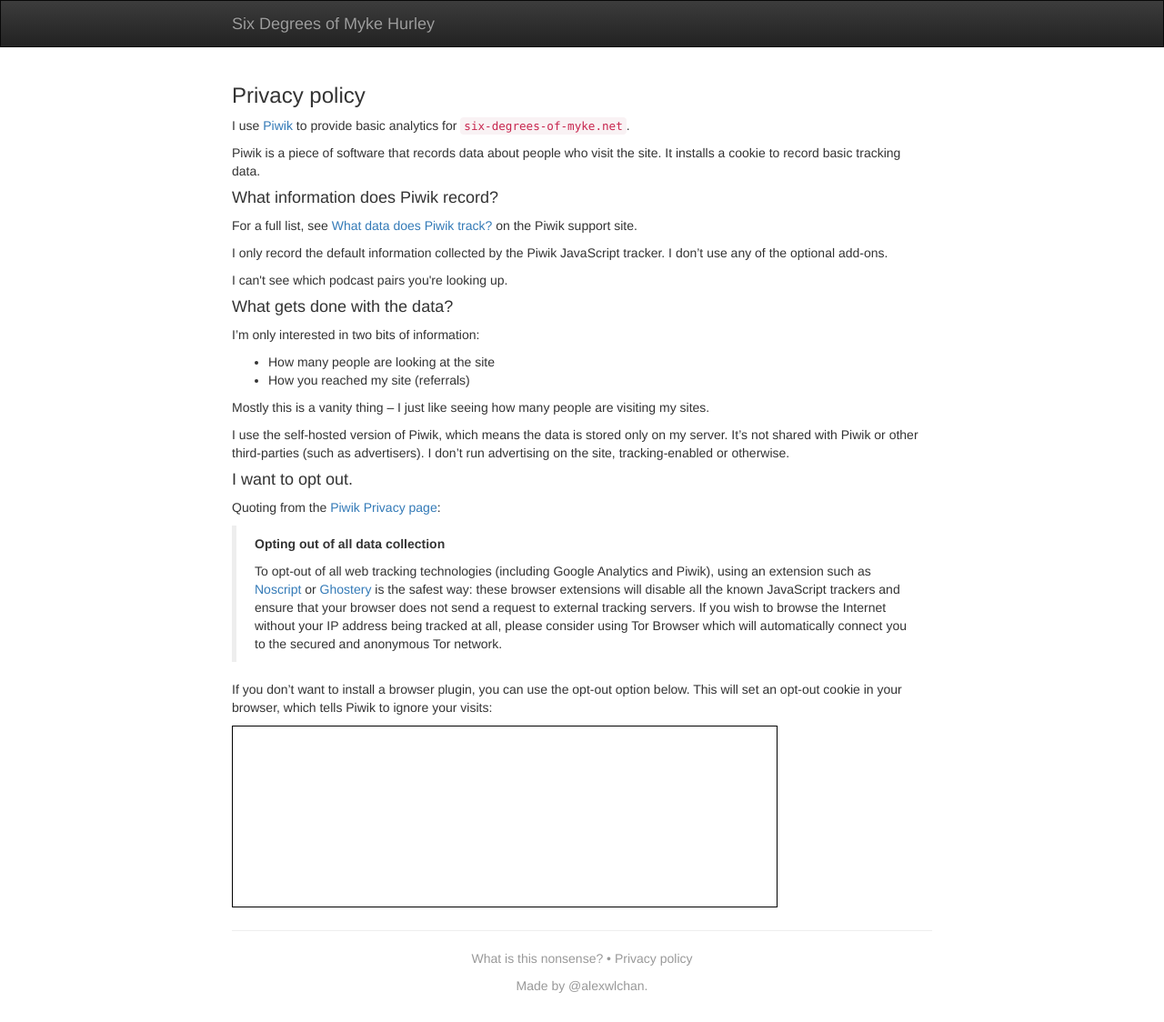
After one commit to alexwlchan/hurley, a Flask app: page /privacy in a window 1280 px wide. The commit adds this page. Shown: the whole page at 91% size. Run offline with Flask 2, Linux system fonts and the light colour scheme; some libraries are stand-ins or nearby versions.

Commit message:
Updated aux pages

```diff
--- a/hurley/server.py
+++ b/hurley/server.py
@@ -44,3 +44,7 @@
 @app.route('/about')
 def about():
     return render_template('about.html', title="About")
+
+@app.route('/privacy')
+def privacy():
+    return render_template('privacy.html', title="Privacy")
--- a/hurley/templates/base.html
+++ b/hurley/templates/base.html
@@ -45,6 +45,10 @@
         font-size: 12pt;
     }
 
+    .container {
+        max-width: 800px;
+    }
+
     </style>
 
     <meta name="viewport" content="width=device-width, initial-scale=1">
@@ -65,6 +69,15 @@
 
         {% block content %}
         {% endblock %}
+
+        <hr>
+
+        <center>
+        <p  style="color: #999"><a href="/about" style="color: #999">What is this nonsense?</a> • <a href="/privacy" style="color: #999">Privacy policy</a></p>
+
+        <p  style="color: #999">Made by <a href="http://twitter.com/alexwlchan"  style="color: #999">@alexwlchan</a>.</p>
+
+        <br>
     </div>
 
 </body>
--- a/hurley/templates/index.html
+++ b/hurley/templates/index.html
@@ -38,10 +38,5 @@
           {% endif %}
         </div>
         {% endif %}
-
-        <hr>
-
-        <center>
-        <a href="/about">What is this nonsense?</a>
     </center>
 {% endblock %}
--- /dev/null
+++ b/hurley/templates/privacy.html
@@ -0,0 +1,46 @@
+{% extends "base.html" %}
+
+{% block content %}
+<h3>Privacy policy</h3>
+
+<p>I use <a href="https://piwik.org">Piwik</a> to provide basic analytics for <code>six-degrees-of-myke.net</code>.</p>
+
+<p>Piwik is a piece of software that records data about people who visit the site. It installs a cookie to record basic tracking data.</p>
+
+<h4>What information does Piwik record?</h4>
+
+<p>For a full list, see <a href="http://piwik.org/faq/general/#faq_18254">What data does Piwik track?</a> on the Piwik support site.</p>
+
+<p>I only record the default information collected by the Piwik JavaScript tracker. I don’t use any of the optional add-ons.</p>
+
+<p>I can't see which podcast pairs you're looking up.</p>
+
+<h4>What gets done with the data?</h4>
+
+<p>I’m only interested in two bits of information:</p>
+
+<ul>
+<li>How many people are looking at the site</li>
+<li>How you reached my site (referrals)</li>
+</ul>
+
+<p>Mostly this is a vanity thing – I just like seeing how many people are visiting my sites.</p>
+
+<p>I use the self-hosted version of Piwik, which means the data is stored only on my server. It’s not shared with Piwik or other third-parties (such as advertisers). I don’t run advertising on the site, tracking-enabled or otherwise.</p>
+
+<h4>I want to opt out.</h4>
+
+<p>Quoting from the <a href="http://piwik.org/privacy/">Piwik Privacy page</a>:</p>
+
+<blockquote style="font-size: 14px;">
+<p><strong>Opting out of all data collection</strong></p>
+
+<p>To opt-out of all web tracking technologies (including Google Analytics and Piwik), using an extension such as <a href="https://addons.mozilla.org/en-US/firefox/addon/noscript/">Noscript</a> or <a href="https://addons.mozilla.org/en-US/firefox/addon/ghostery/">Ghostery</a> is the safest way: these browser extensions will disable all the known JavaScript trackers and ensure that your browser does not send a request to external tracking servers. If you wish to browse the Internet without your IP address being tracked at all, please consider using Tor Browser which will automatically connect you to the secured and anonymous Tor network.</p>
+</blockquote>
+
+<p>If you don’t want to install a browser plugin, you can use the opt-out option below. This will set an opt-out cookie in your browser, which tells Piwik to ignore your visits:</p>
+
+<iframe style="border: 1px solid black; height: 200px; width: 600px;" src="http://alexwlchan.net/analytics/index.php?module=CoreAdminHome&action=optOut&language=en"></iframe>
+
+
+{% endblock %}
```
Also changed, not shown: hurley/templates/about.html (+6 -1 lines).
